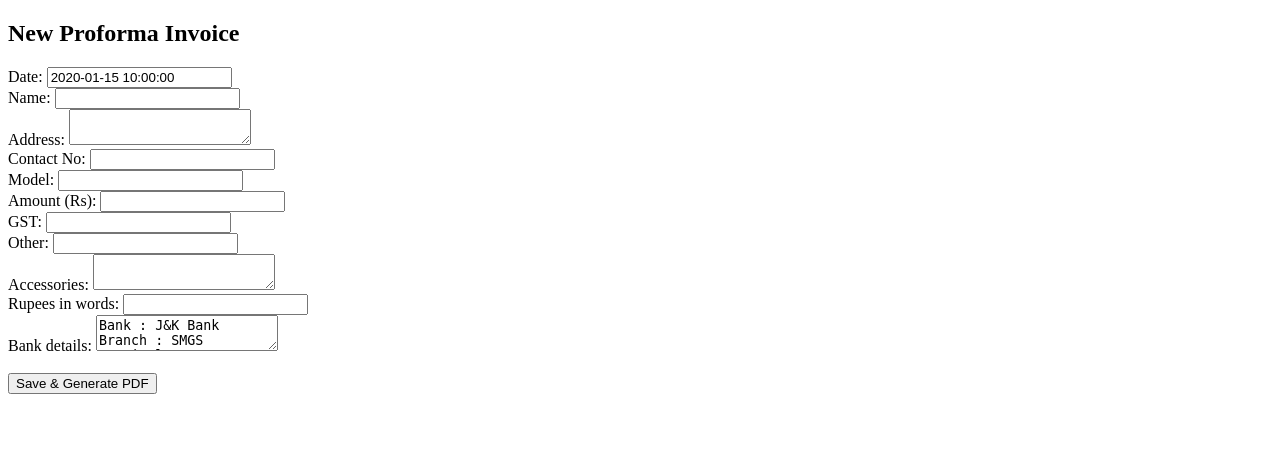
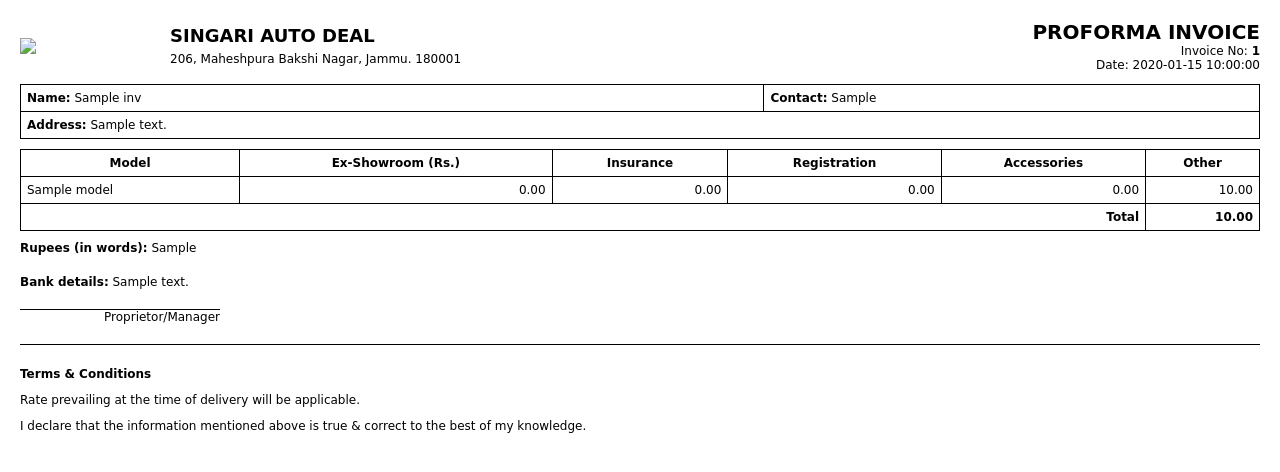
Before and after one commit to malvindersingh9/singariautodeal, a Flask app: template templates/invoice_form.html in a window 1280 px wide. Shown: the top 472 px of the page. Run offline with Flask 3, Linux system fonts and the light colour scheme; the template is opened without the code that fills it: most values are stand-ins (such as "Sample title", 1, 10 or a date in 2020).

Commit message:
Add files via upload

```diff
--- a/templates/invoice_form.html
+++ b/templates/invoice_form.html
@@ -1 +1,57 @@
-<!doctype html><html><head><meta charset='utf-8'><title>New Invoice</title></head><body><h2>New Proforma Invoice</h2><form method='post'> Date: <input name='date' value='{{ today }}'><br>Name: <input name='name'><br>Address: <textarea name='address'></textarea><br>Contact No: <input name='contact_no'><br>Model: <input name='model'><br>Amount (Rs): <input name='amount_main' type='number' step='0.01'><br>GST: <input name='gst' type='number' step='0.01'><br>Other: <input name='other' type='number' step='0.01'><br>Accessories: <textarea name='accessories'></textarea><br>Rupees in words: <input name='rupees_in_words'><br>Bank details: <textarea name='bank_details'>Bank : J&K Bank Branch : SMGS Hospital, Jammu. A/c No. : 1203020100000169 IFSC Code : JAKA0EMCJAM</textarea><br><br><button type='submit'>Save & Generate PDF</button></form></body></html>
+<!doctype html><html><head><meta charset="utf-8"/><style>
+body { font-family: DejaVu Sans, Arial, sans-serif; font-size:12px; margin:20px; }
+.header { display:flex; justify-content:space-between; align-items:center; }
+.left {display:flex;align-items:center;}
+.logo { width:140px; }
+.company { font-weight:bold; font-size:18px; margin-left:10px; }
+.title { text-align:center; font-size:18px; font-weight:bold; margin-top:10px; margin-bottom:10px;}
+table { width:100%; border-collapse:collapse; margin-top:8px; }
+th, td { border:1px solid #000; padding:6px; }
+.right { text-align:right; }
+.footer { margin-top:20px; }
+.signature { width:200px; text-align:center; border-top:1px solid #000; margin-top:20px; }
+</style></head><body>
+<div class="header">
+  <div class="left">
+    <img src="{{ url_for('static', filename='logo.jpg') }}" class="logo">
+    <div class="company">
+      SINGARI AUTO DEAL<br>
+      <span style="font-weight:normal; font-size:12px;">206, Maheshpura Bakshi Nagar, Jammu. 180001</span>
+    </div>
+  </div>
+  <div style="text-align:right;">
+    <div style="font-weight:bold; font-size:20px;">PROFORMA INVOICE</div>
+    <div>Invoice No: <strong>{{ inv.invoice_number }}</strong></div>
+    <div>Date: {{ inv.date }}</div>
+  </div>
+</div>
+
+<div style="margin-top:12px;">
+  <table>
+    <tr><td style="width:60%;"><strong>Name:</strong> {{ inv.name }}</td><td style="width:40%;"><strong>Contact:</strong> {{ inv.contact_no }}</td></tr>
+    <tr><td colspan="2"><strong>Address:</strong> {{ inv.address }}</td></tr>
+  </table>
+</div>
+
+<div style="margin-top:10px;">
+  <table>
+    <tr><th>Model</th><th>Ex-Showroom (Rs.)</th><th>Insurance</th><th>Registration</th><th>Accessories</th><th>Other</th></tr>
+    <tr><td>{{ inv.model }}</td><td class="right">{{ '%.2f'|format(inv.ex_showroom or 0) }}</td><td class="right">{{ '%.2f'|format(inv.insurance or 0) }}</td><td class="right">{{ '%.2f'|format(inv.registration or 0) }}</td><td class="right">{{ '%.2f'|format(inv.accessories or 0) }}</td><td class="right">{{ '%.2f'|format(inv.other_amount or 0) }}</td></tr>
+    <tr><td colspan="5" class="right"><strong>Total</strong></td><td class="right"><strong>{{ '%.2f'|format(inv.total or 0) }}</strong></td></tr>
+  </table>
+</div>
+
+<div style="margin-top:10px;"><strong>Rupees (in words):</strong> {{ inv.rupees_in_words }}</div>
+
+<div class="footer">
+  <div><strong>Bank details:</strong> {{ inv.bank_details }}</div>
+  <div style="text-align:right" class="signature">Proprietor/Manager</div>
+</div>
+
+<div style="margin-top:20px; border-top:1px solid #000; padding-top:10px;">
+<p><strong>Terms & Conditions</strong></p>
+<p>Rate prevailing at the time of delivery will be applicable.</p>
+<p>I declare that the information mentioned above is true & correct to the best of my knowledge.</p>
+</div>
+
+</body></html>
```
